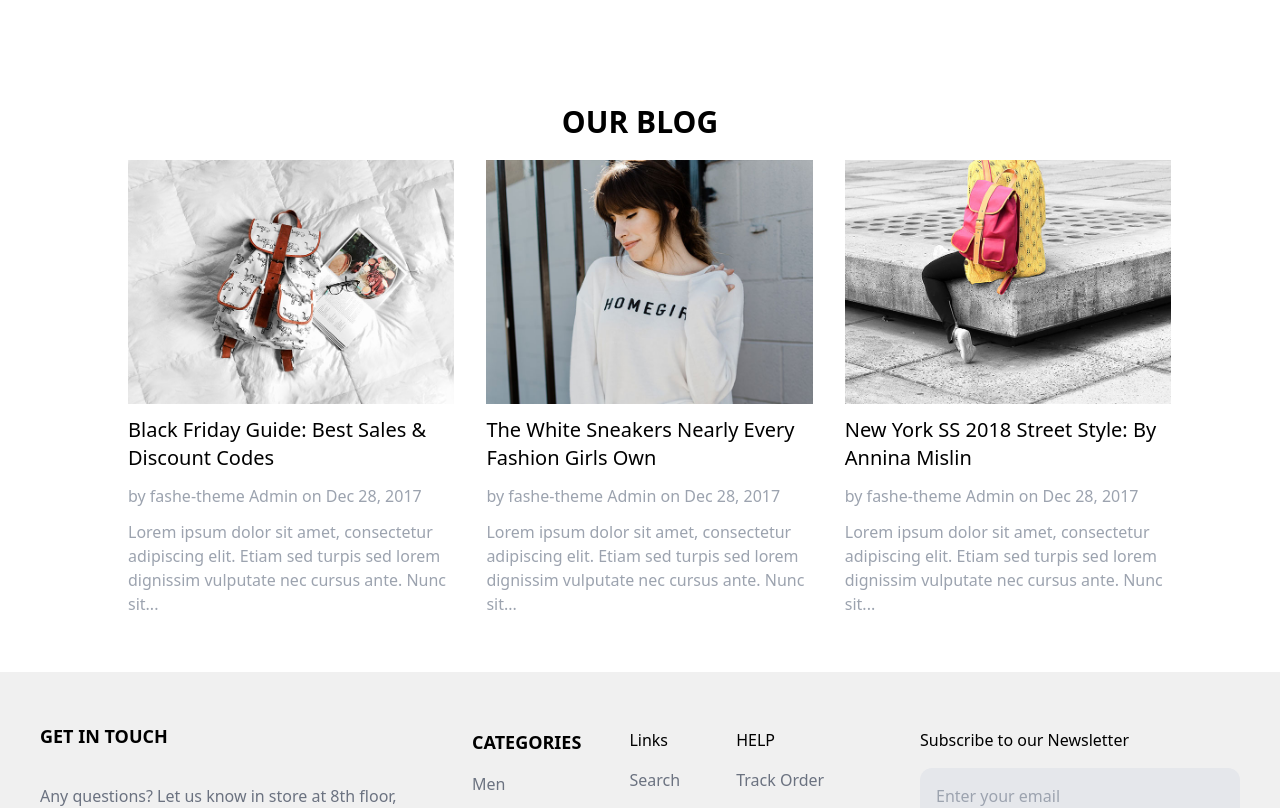
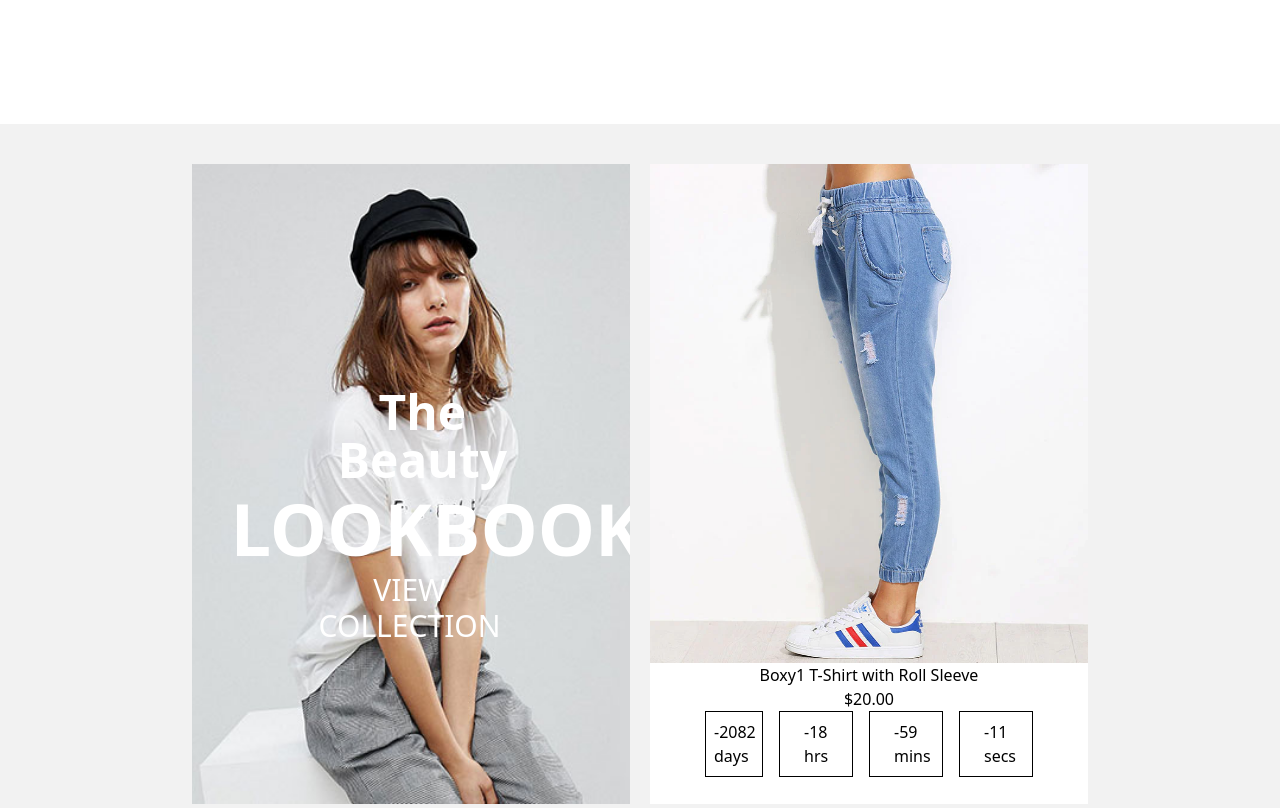
Before and after one commit to walid-cadi/React_Final_Project_walid_cadi, a React (Create React App) app: page / in a window 1280 px wide. Shown: the part 2420-3228 px from the top of the page. Built offline with nearby package versions, Linux system fonts and the light colour scheme; the HTML template or start-up script is replaced by a standard one.

Commit message:
LookBook section  in home

```diff
--- a/src/constant/images.jsx
+++ b/src/constant/images.jsx
@@ -24,4 +24,5 @@
   item4: require("../assets/images/banner-07.jpg"),
   item5: require("../assets/images/banner-04.jpg"),
   item6: require("../assets/images/banner-09.webp"),
+  LookBook: require("../assets/images/banner-08.jpg"),
 };
--- a/src/pages/Home.jsx
+++ b/src/pages/Home.jsx
@@ -1,5 +1,6 @@
 import Carousel from "./components/Carousel";
 import { Items } from "./components/Items";
+import LookBook from "./components/LookBook";
 import SectionBlog from "./components/secBlog";
 import SecondCarousel from "./components/secondCarousel";
 
@@ -9,6 +10,7 @@
       <Carousel />
       <Items />
       <SecondCarousel />
+      <LookBook />
       <SectionBlog />
     </div>
   );
--- /dev/null
+++ b/src/pages/components/LookBook.jsx
@@ -0,0 +1,57 @@
+import React from "react";
+
+import Data from "../../json/data.json";
+import { images } from "../../constant";
+const LookBook = () => {
+  const randomIndex = Math.floor(Math.random() * Data.length);
+  const randomElement = Data[randomIndex];
+
+  return (
+    <div className="flex gap-x-5 mt-10 px-48 bg-[#f2f2f2] py-10 ">
+      <div className="relative w-[50%] h-[80vh] overflow-hidden">
+        <img
+          className="w-full h-full object-cover transform transition-transform duration-500 hover:scale-110"
+          src={images.LookBook}
+          alt=""
+        />
+        <div className="absolute flex flex-col">
+          <h1 className="absolute left-[9vw] text-center w-[18vw] text-white bottom-[40vh] text-5xl font-bold">
+            The Beauty
+          </h1>
+          <h1 className="absolute left-[3vw] text-center w-[5vw] text-white bottom-[30vh] text-7xl font-extrabold">
+            LOOKBOOK
+          </h1>
+          <p className="absolute left-[7vw] text-center w-[20vw] text-3xl text-white bottom-[20vh]">
+            VIEW COLLECTION
+          </p>
+        </div>
+      </div>
+
+      <div className="w-[50%] flex flex-col pb-4 items-center bg-white h-[80vh]">
+        <img
+          className="w-[100%] h-[80%]"
+          src={images[randomElement.image]}
+          alt=""
+        />
+        <h1>{randomElement.title}</h1>
+        <h1>{randomElement.price}</h1>
+        <div className="flex gap-x-4">
+          <div className="border border-black p-2 w-5  pr-12 text-center">
+            -2082 days
+          </div>
+          <div className="border border-black p-2 w-5  pr-12 ps-6 text-center">
+            -18 hrs
+          </div>
+          <div className="border border-black p-2 w-5  pr-12 ps-6 text-center">
+            -59 mins
+          </div>
+          <div className="border border-black p-2 w-5  pr-12 ps-6 text-center">
+            -11 secs
+          </div>
+        </div>
+      </div>
+    </div>
+  );
+};
+
+export default LookBook;
```
